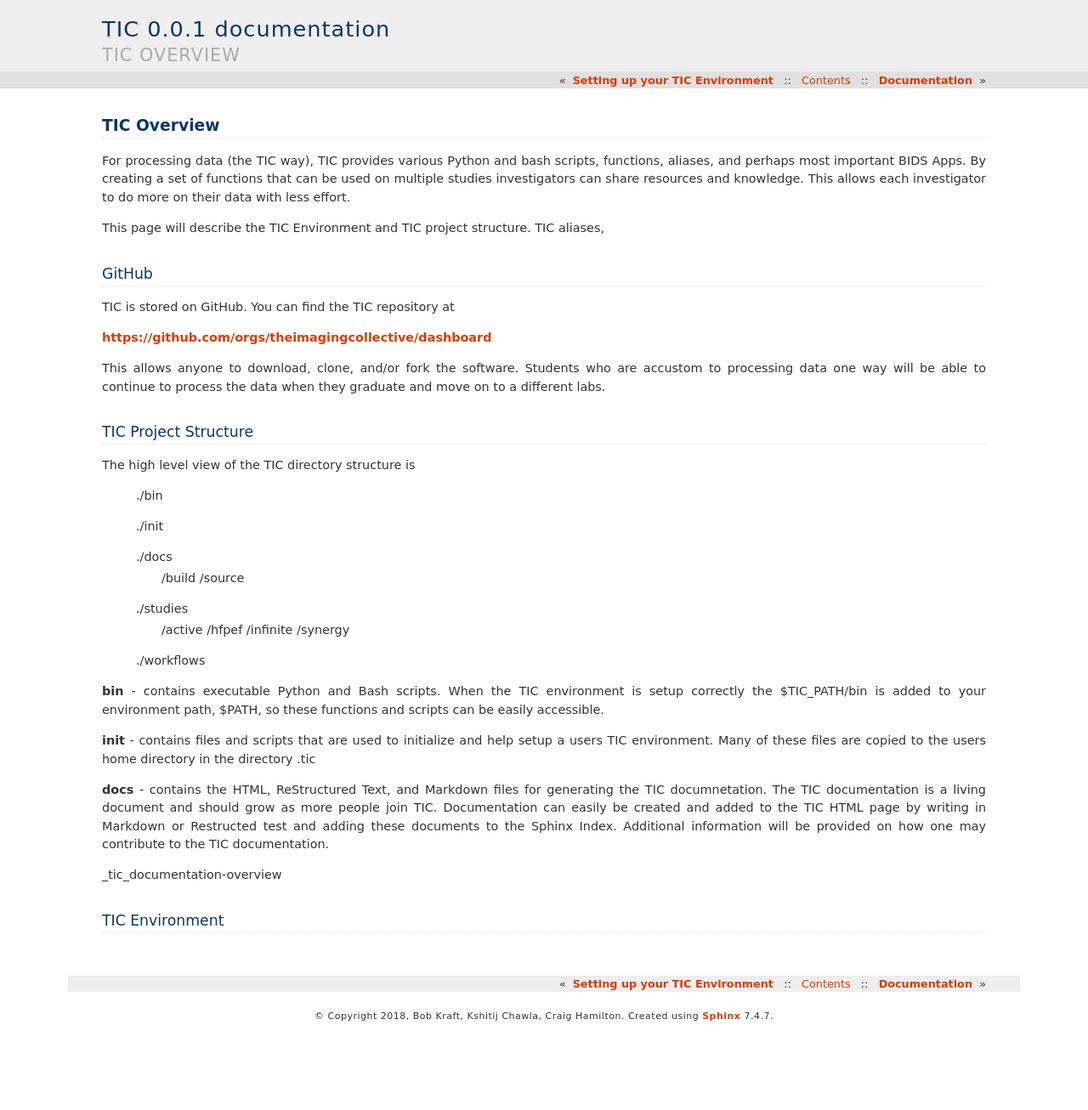
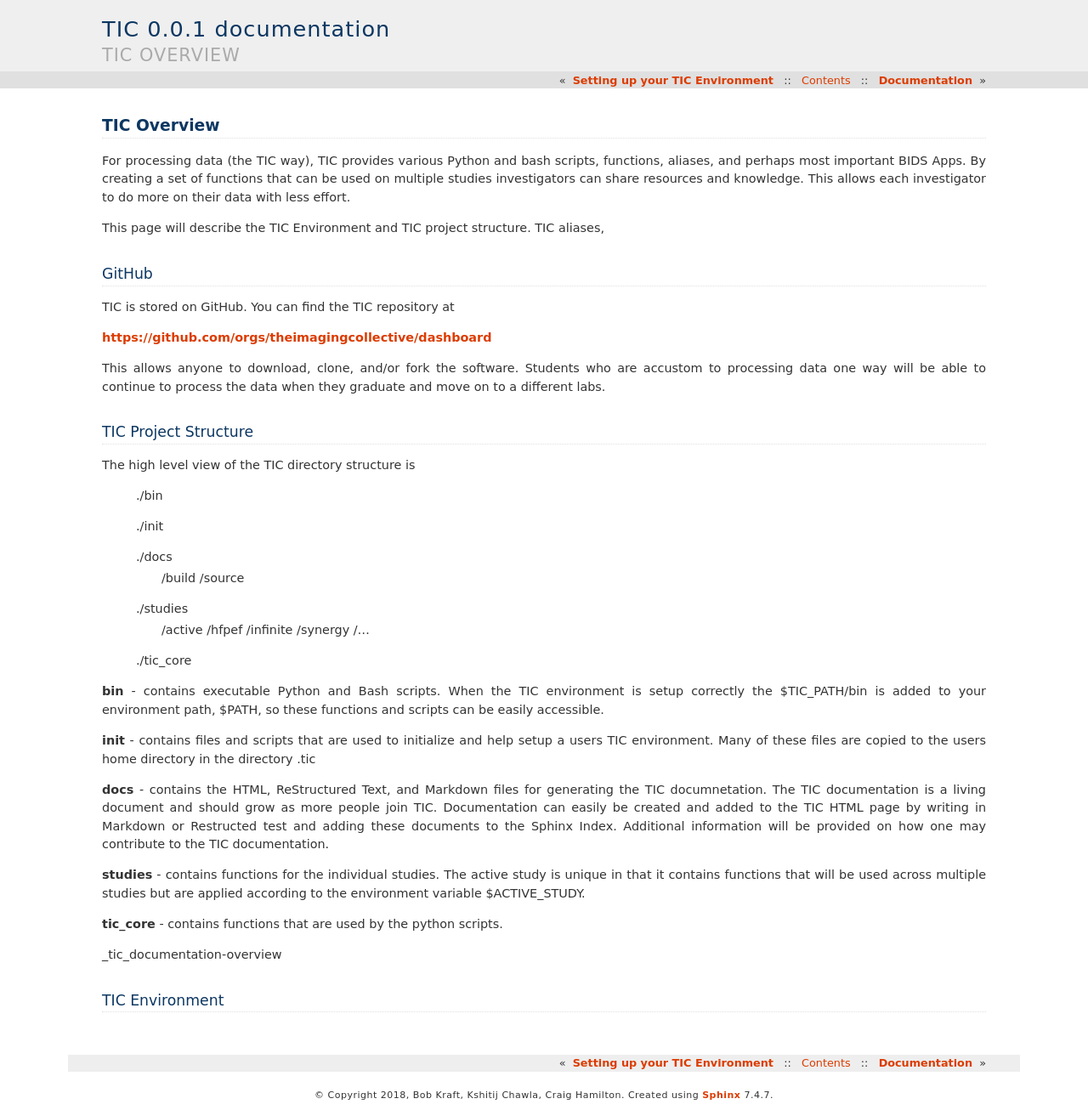
Before and after one commit to bkraft4257/tic2, a Sphinx documentation site: the page built from docs/source/tic_processing.rst, in a window 1280 px wide. Shown: the whole page at 85% size. Built offline with Sphinx 7.4.7, drawn with Linux system fonts in a browser that asks for light colours; before the commit the page ends 1212 px from its top, so only the background shows below that.

```diff
--- a/docs/source/tic_processing.rst
+++ b/docs/source/tic_processing.rst
@@ -43,8 +43,9 @@ The high level view of the TIC directory structure is
         /hfpef
         /infinite
         /synergy
+        /...
 
-    ./workflows
+    ./tic_core
 
 **bin** - contains executable Python and Bash scripts. When the TIC
 environment is setup correctly the $TIC_PATH/bin is added to your
@@ -63,6 +64,13 @@ or Restructed test and adding these documents to the Sphinx Index.
 Additional information will be provided on how one may contribute to the
 TIC documentation.
 
+**studies** - contains functions for the individual studies.  The active study
+is unique in that it contains functions that will be used across multiple studies but are
+applied according to the environment variable $ACTIVE_STUDY.
+
+**tic_core** - contains functions that are used by the python scripts.
+
+
 :ref:`_tic_documentation-overview`
 
 
```
Also changed, not shown: 2 other files.
